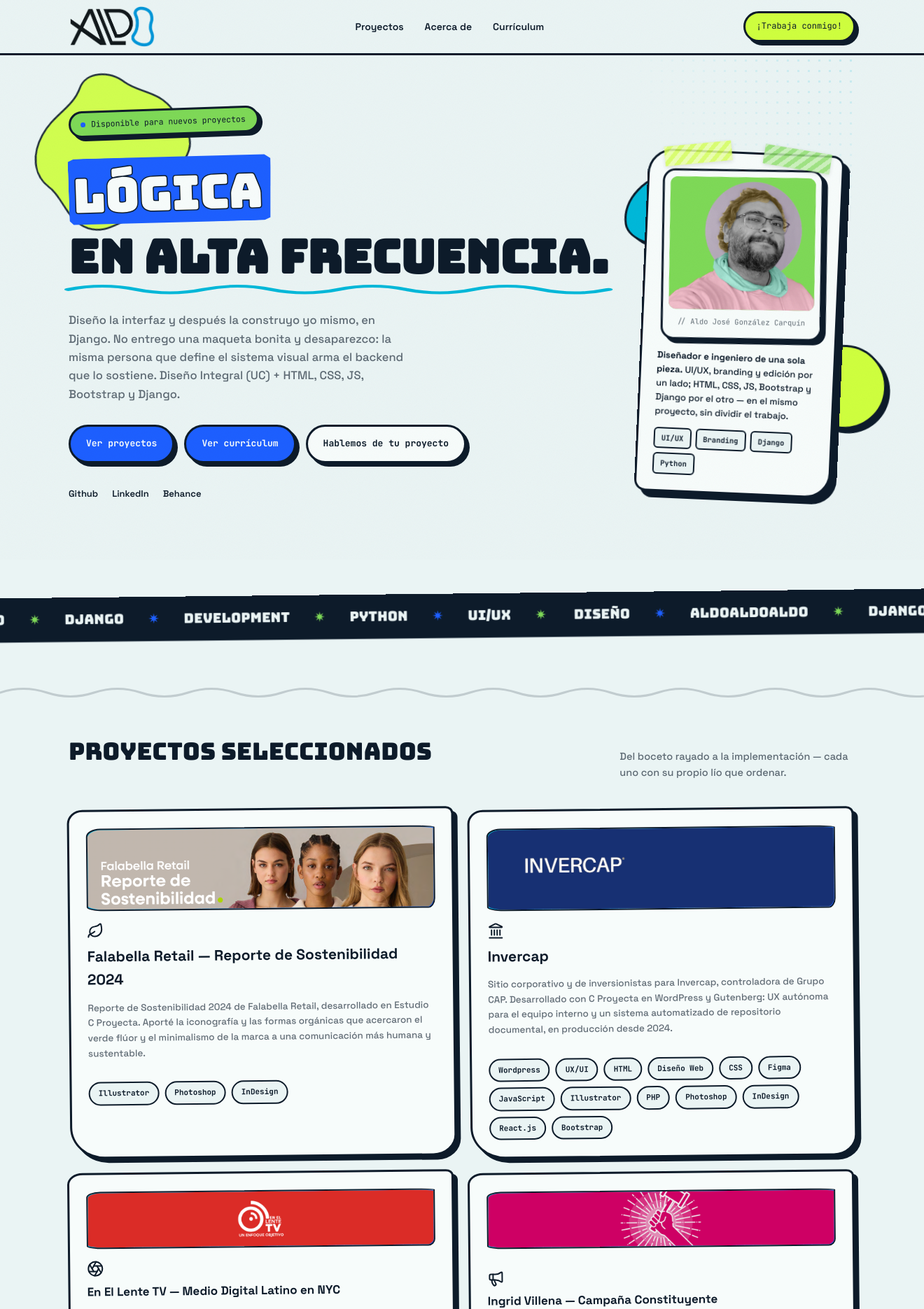
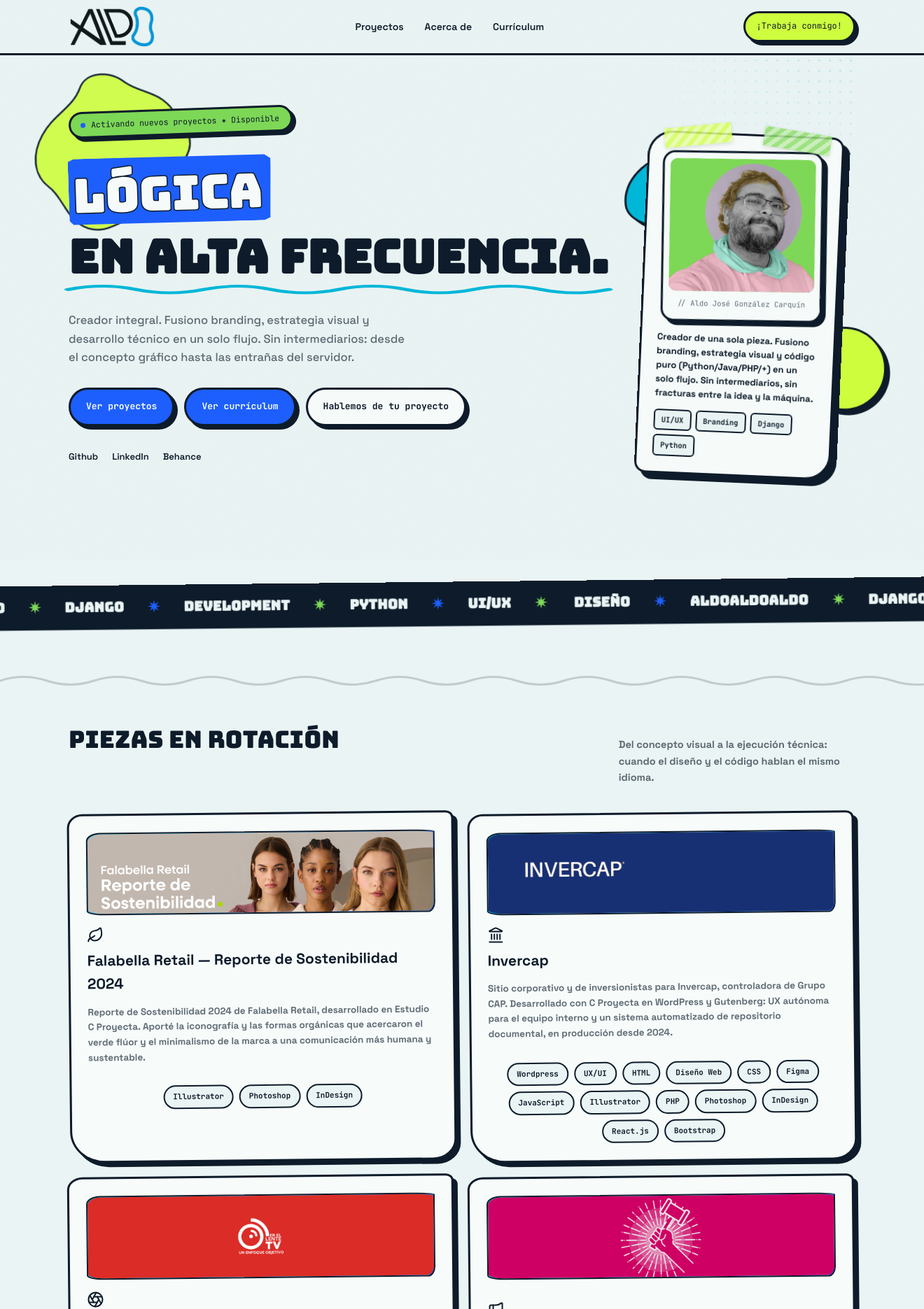
Before and after one commit to AldoCarquin/portafolio26, a Django app: page / in a window 1320 px wide; the page is wider, and only the part inside the window is pictured. Shown: the top 1871 px of that part at 70% size. Run offline with Django 4.2, Linux system fonts and the light colour scheme; data comes from the database, SQL or seed files in the repository; both versions use the stored data as it was after the commit; some libraries are stand-ins or nearby versions.

Commit message:
Detalles 14092026 2034

```diff
--- a/core/static/css/style.css
+++ b/core/static/css/style.css
@@ -307,7 +307,7 @@
     flex-shrink:0;
     overflow:hidden;
   }
-  .card-sm .card-media{height:82px;}
+  .card-sm .card-media{height:120px;}
   .card-media::before{
     content:''; position:absolute; inset:0; border-radius:inherit;
     background-image:radial-gradient(var(--paper-2) 1.5px, transparent 1.5px);
@@ -444,12 +444,17 @@
     background:var(--paper-2); border:3px solid var(--ink); border-radius:30px 12px 30px 12px;
     padding:26px 28px; box-shadow:7px 7px 0 var(--ink);
     margin-bottom:52px;
+    display: flex;
+    flex-direction: column;
+    align-items: center;
+    align-content: center;
+    justify-content: center;
   }
   .pro-summary h3{font-family:'Bungee',sans-serif; font-size:19px; font-weight:400; margin-bottom:10px;}
-  .pro-summary p{font-size:14px; color:var(--text-lo); max-width:64ch; margin-bottom:14px;}
+  .pro-summary p{font-size:14px; color:var(--text-lo); max-width:64ch; margin-bottom:14px; text-align: center;}
 
   /* reusable tag pill row, used in the ficha and in skills */
-  .tag-row{display:flex; flex-wrap:wrap; gap:8px;}
+  .tag-row{display:flex; flex-wrap:wrap; gap:8px; justify-content: center;}
   .tag-pill{
     font-family:'JetBrains Mono', monospace; font-size:11px; font-weight:700;
     padding:6px 12px; border-radius:100px;
--- a/core/templates/base.html
+++ b/core/templates/base.html
@@ -4,7 +4,11 @@
 <head>
 <meta charset="UTF-8">
 <meta name="viewport" content="width=device-width, initial-scale=1.0">
-<title>{% block title %}Aldo Carquín — Ruido visual, código prolijo{% endblock %}</title>
+<title>{% block title %}Aldo Carquín — Lógica en alta frecuencia{% endblock %}</title>
+
+<!-- Favicon del proyecto -->
+<link rel="icon" type="image/png" href="{% static 'media/favicon.png' %}">
+
 <link rel="preconnect" href="https://fonts.googleapis.com">
 <link rel="preconnect" href="https://fonts.gstatic.com" crossorigin>
 <link href="https://fonts.googleapis.com/css2?family=Bungee&family=Space+Grotesk:wght@500;600;700&family=JetBrains+Mono:wght@400;500;700&display=swap" rel="stylesheet">
@@ -12,6 +16,7 @@
 {% block extra_style %}{% endblock %}
 </head>
 <body>
+
 
 <header>
   <nav class="wrap">
--- a/core/templates/core/index.html
+++ b/core/templates/core/index.html
@@ -1,7 +1,7 @@
 {% extends "base.html" %}
 {% load static %}
 
-{% block title %}Aldo Carquín — Ruido visual, código prolijo{% endblock %}
+{% block title %}Aldo Carquín — Lógica en alta frecuencia{% endblock %}
 
 {% block content %}
 
@@ -9,7 +9,7 @@
     <div class="halftone corner-tr" style="--dot:var(--sky)"></div>
 
     <div style="position:relative; z-index:2;">
-      <a href="{% url 'contacto' %}" class="stamp eyebrow-tag"><span class="dot"></span>Disponible para nuevos proyectos</a>
+      <a href="{% url 'contacto' %}" class="stamp eyebrow-tag"><span class="dot"></span>Activando nuevos proyectos ✷ Disponible</a>
       <h1>
         <span class="l1">Lógica</span>
         <span class="l2">en alta frecuencia.<svg class="squiggle" viewBox="0 0 320 20" preserveAspectRatio="none" xmlns="http://www.w3.org/2000/svg"><path d="M0 11 Q 20 -1 40 11 T 80 11 T 120 11 T 160 11 T 200 11 T 240 11 T 280 11 T 320 11" fill="none" stroke="var(--sky)" stroke-width="5" stroke-linecap="round"/></svg></span>
@@ -17,7 +17,7 @@
       <svg class="starburst" viewBox="0 0 200 200" xmlns="http://www.w3.org/2000/svg">
         <path d="M100,20 C120,18 128,40 148,42 C172,44 185,65 178,88 C172,110 190,125 178,148 C165,170 140,168 125,182 C108,197 85,192 68,178 C48,162 45,140 25,128 C8,118 12,92 28,78 C42,65 45,42 68,32 C80,26 90,22 100,20 Z" fill="var(--yolk)" stroke="var(--ink)" stroke-width="2"/>
       </svg>
-      <p class="lede">Diseño la interfaz y después la construyo yo mismo, en Django. No entrego una maqueta bonita y desaparezco: la misma persona que define el sistema visual arma el backend que lo sostiene. Diseño Integral (UC) + HTML, CSS, JS, Bootstrap y Django.</p>
+      <p class="lede">Creador integral. Fusiono branding, estrategia visual y desarrollo técnico en un solo flujo. Sin intermediarios: desde el concepto gráfico hasta las entrañas del servidor.</p>
       <div class="hero-actions">
         <a href="#proyectos" class="btn btn-primary">Ver proyectos</a>
         <a href="{% url 'curriculum' %}" class="btn btn-primary">Ver currículum</a>
@@ -42,7 +42,7 @@
             <img src="{% static 'media/icon-head.png' %}" alt="Aldo Carquín" class="icon-head">
             <div class="cap">// Aldo José González Carquín</div>
           </div>
-          <p class="id-bio"><b>Diseñador e ingeniero de una sola pieza.</b> UI/UX, branding y edición por un lado; HTML, CSS, JS, Bootstrap y Django por el otro — en el mismo proyecto, sin dividir el trabajo.</p>
+          <p class="id-bio"><b>Creador de una sola pieza. Fusiono branding, estrategia visual y código puro (Python/Java/PHP/+) en un solo flujo. Sin intermediarios, sin fracturas entre la idea y la máquina.</p>
           <div class="chips">
             <span class="chip">UI/UX</span>
             <span class="chip">Branding</span>
@@ -64,8 +64,8 @@
 
   <section class="section" id="proyectos">
   <div class="section-head">
-    <h2>Proyectos seleccionados</h2>
-    <p>Del boceto rayado a la implementación — cada uno con su propio lío que ordenar.</p>
+    <h2>Piezas en rotación</h2>
+    <p>Del concepto visual a la ejecución técnica: cuando el diseño y el código hablan el mismo idioma.</p>
   </div>
 
   <div class="bento">
@@ -133,9 +133,9 @@
       </div>
       <div>
         <h2>Diseño con intención, sistemas que responden.</h2>
-        <p>Diseñar para mí nunca fue solo cómo se ven las cosas, sino cómo funcionan por dentro y qué impacto generan afuera. Crecí en La Granja, me formé como Diseñador Integral en la Universidad Católica y desde ahí convertí la curiosidad en un método de trabajo bastante claro: cruzar la estética con la resolución técnica sin rodeos.</p>
-        <p>No me conformo con entregar una maqueta o un prototipo en Figma. Me meto de lleno en el código, levanto arquitecturas sobre Django, estructuro bases de datos y resuelvo la experiencia de usuario de punta a punta. Si algo necesita ser diseñado, maquetado, editado o programado, encuentro la forma de construirlo.</p>
-        <p>Tengo esa mezcla entre sensibilidad gráfica, ojo crítico para el detalle y pragmatismo técnico. Este portafolio es exactamente eso: una muestra de cómo paso de la idea al producto real sin perder la solidez en el camino.</p>
+        <p>Crecí en La Granja entendiendo que las soluciones reales se arman con lo que hay a mano y con ingenio propio. Me formé como Diseñador Integral en la Universidad Católica, expandiendo mi curiosidad natural hacia la ingeniería y el desarrollo de software.</p>
+        <p>No me limito a un solo lenguaje ni a una sola capa del proyecto. Levanto arquitecturas, modelo bases de datos y resuelvo la experiencia de usuario de punta a punta. Si una herramienta nueva es necesaria para que el sistema funcione, se aprende y se domina.</p>
+        <p>Este portafolio refleja exactamente eso: una muestra viva de cómo cruzo la sensibilidad gráfica y el pragmatismo técnico para construir productos que funcionan tan bien como se ven.</p>
         <a href="{% url 'curriculum' %}" class="btn btn-ghost">Ver currículum completo</a>
       </div>
     </div>
@@ -145,7 +145,7 @@
     <div class="cta">
       <div class="burst"></div>
       <h2>¿Tienes un proyecto en mente?</h2>
-      <p>Cuéntame qué necesitas — diseño, desarrollo, o ambos — y te respondo directo a tu correo.</p>
+      <p>Cuéntame qué quieres armar [desde la interfaz hasta el backend] y le damos forma de inmediato.</p>
       <a href="{% url 'contacto' %}" class="btn btn-primary" style="position:relative; background:var(--yolk); color:var(--ink);">¡Trabaja conmigo!</a>
     </div>
   </section>
```
Also changed, not shown: core/templates/core/curriculum.html (+16 -7 lines), core/static/media/Falabella/_cover.jpg (added), core/static/media/Falabella/iconografia.png (added), core/static/media/Falabella/spread.jpg (added), core/static/media/invercap/Captura de pantalla 2026-09-14 a la(s) 7.08.18 p.m..png (added), core/static/media/invercap/estados-financieros.png (added), core/static/media/invercap/home.png (added), core/static/media/invercap/inversionistas-widget.png (added), db.sqlite3, media/ameba.svg (added), media/favicon.png (added), media/proyectos/Captura_de_pantalla_2026-09-14_a_las_7.29.39p.m..png (added), media/proyectos/Captura_de_pantalla_2026-09-14_a_las_7.30.27p.m..png (added), media/proyectos/cover.png (added), 1 more files.
